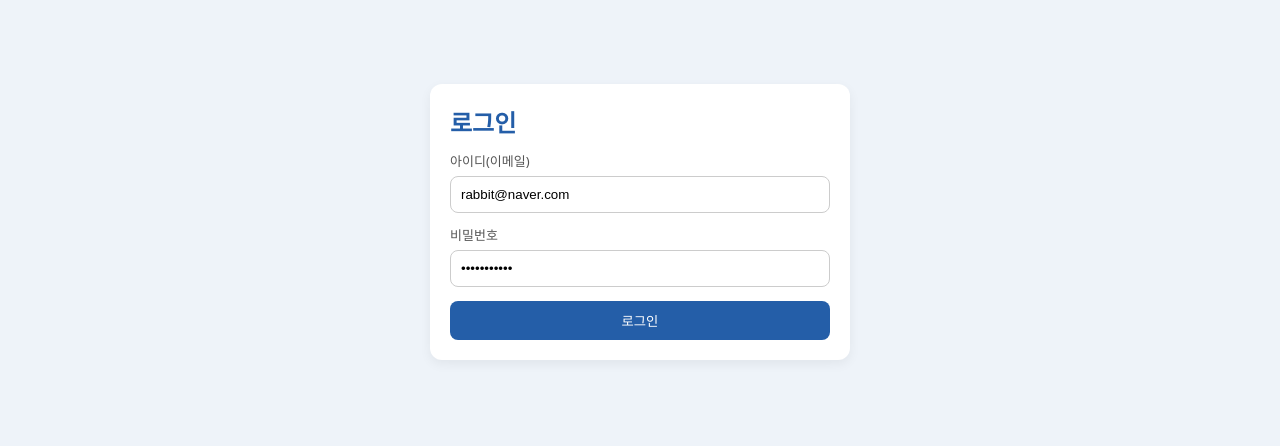
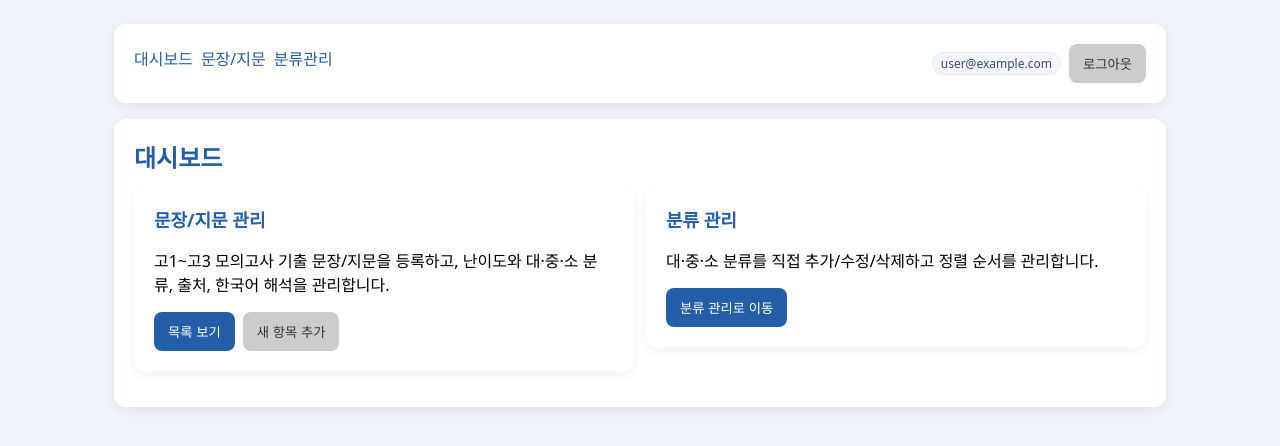
Before and after one commit to choyeojeong/english-materials, a React (Vite) app: page / in a window 1280 px wide. Before the commit this address led to /login. Shown: the top 446 px of the page. Built offline with nearby package versions, Linux system fonts and the light colour scheme; no server answers; sample sign-in values are in the browser's storage.

Commit message:
재배포 업데이트

```diff
--- a/src/App.jsx
+++ b/src/App.jsx
@@ -1,6 +1,9 @@
-// App.jsx 일부 수정
+// App.jsx
 import { Routes, Route, Navigate, Link, useNavigate } from 'react-router-dom'
 import { useEffect, useState } from 'react'
+import { onAuthStateChanged, signOut } from 'firebase/auth'
+import { auth } from './firebase'
+
 import Login from './pages/Login.jsx'
 import Dashboard from './pages/Dashboard.jsx'
 import Categories from './pages/Categories.jsx'
@@ -9,15 +12,21 @@ import EditMaterial from './pages/EditMaterial.jsx'
 
 function Shell({ children }) {
   const navigate = useNavigate()
-  const [loggedIn, setLoggedIn] = useState(false)
+  const [user, setUser] = useState(null)
+  const [ready, setReady] = useState(false)
 
   useEffect(()=>{
-    const ok = localStorage.getItem('loggedIn') === 'true'
-    if(!ok) navigate('/login')
-    setLoggedIn(ok)
+    // 로그인 상태 구독
+    const unsub = onAuthStateChanged(auth, (u)=>{
+      setUser(u)
+      setReady(true)
+      if(!u) navigate('/login', { replace:true })
+    })
+    return () => unsub()
   }, [navigate])
 
-  if(!loggedIn) return null
+  if(!ready) return null      // 초기 로딩 중
+  if(!user) return null       // 로그인 안 됨 → /login 으로 리다이렉트됨
 
   return (
     <div className="container">
@@ -28,10 +37,16 @@ function Shell({ children }) {
           <Link to="/categories">분류관리</Link>
         </div>
         <div className="toolbar">
-          <button className="secondary" onClick={()=>{
-            localStorage.removeItem('loggedIn')
-            navigate('/login')
-          }}>로그아웃</button>
+          <span className="badge">{user.email}</span>
+          <button
+            className="secondary"
+            onClick={async ()=>{
+              await signOut(auth)
+              navigate('/login')
+            }}
+          >
+            로그아웃
+          </button>
         </div>
       </div>
       {children}
```
